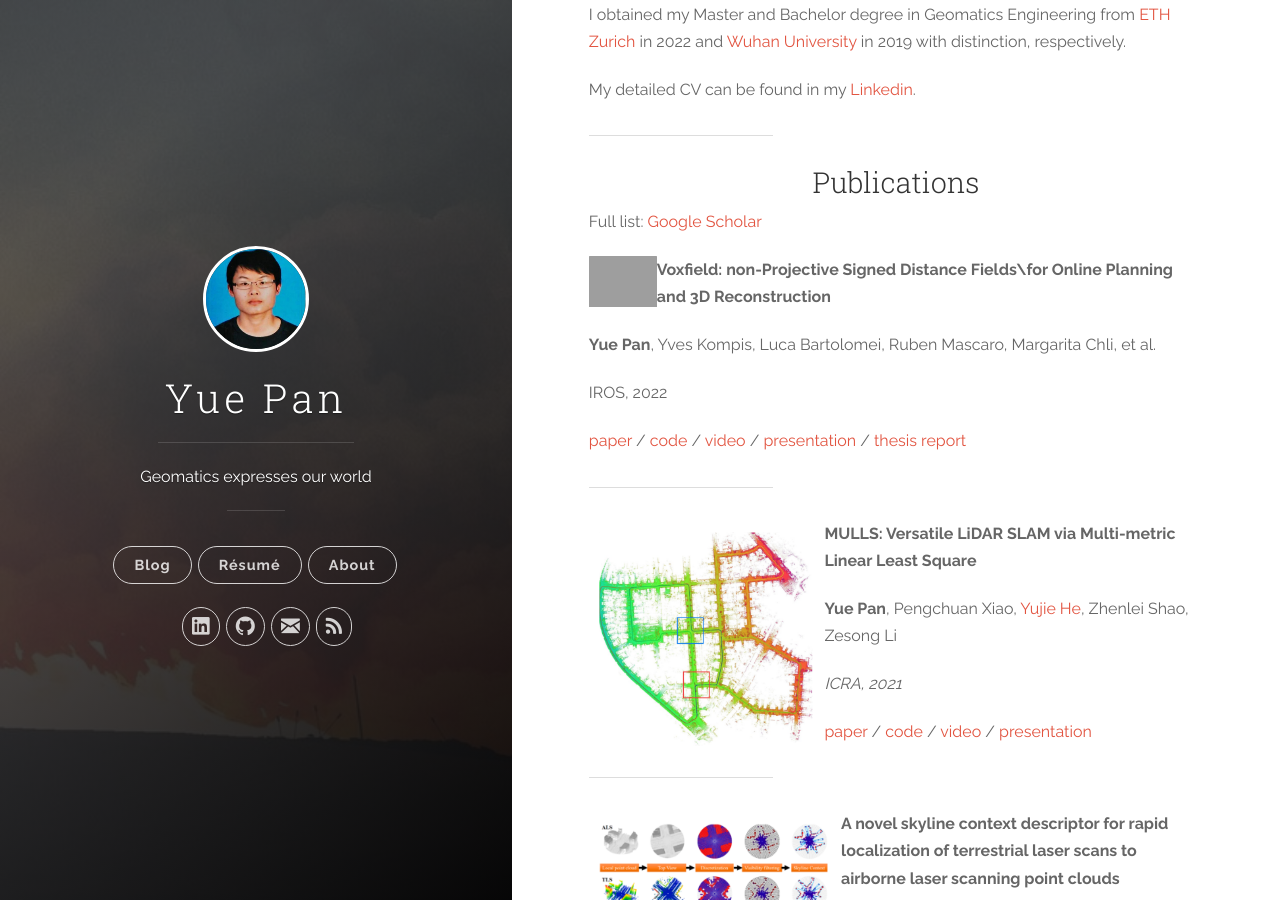
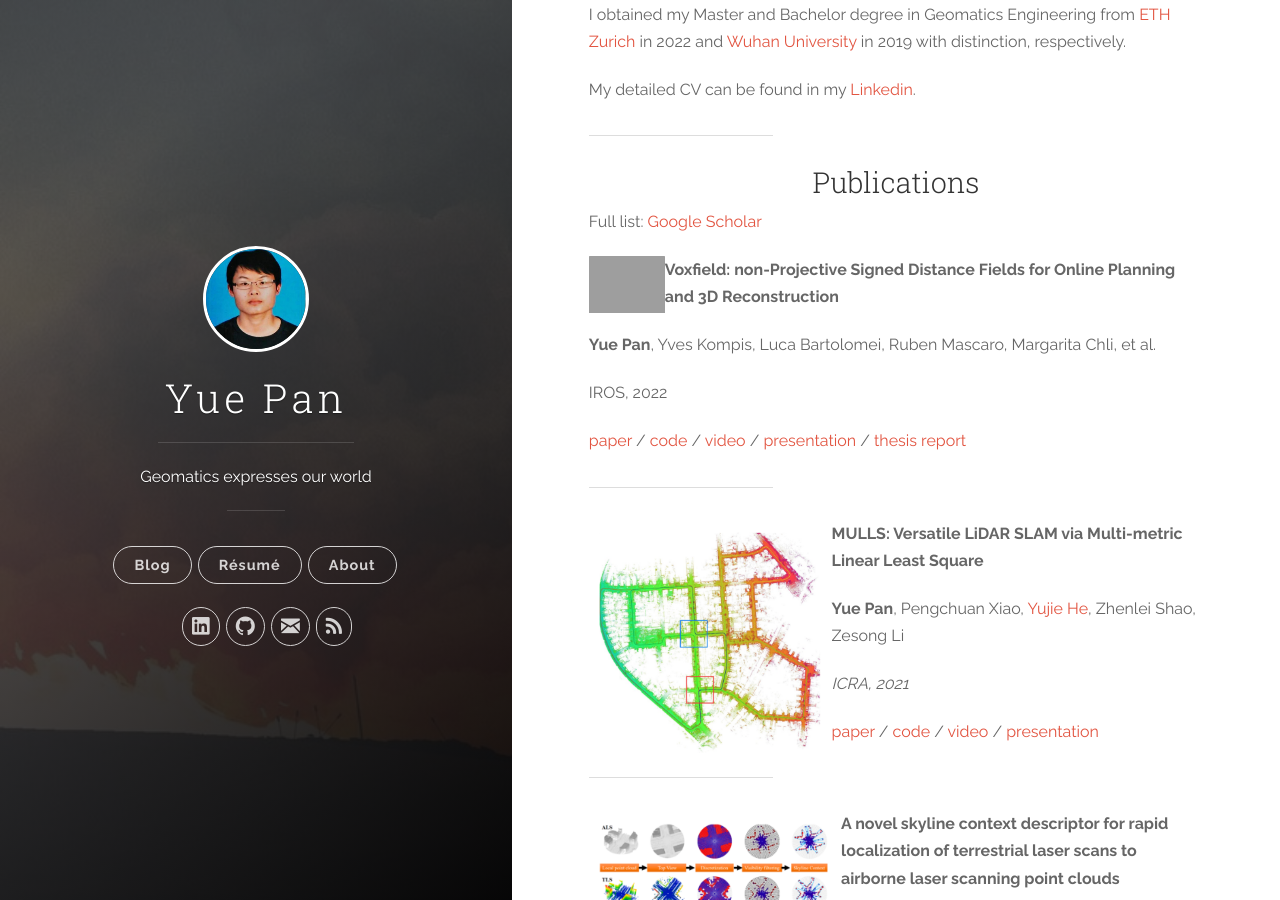
Before and after one commit to YuePanEdward/YuePanEdward.github.io, a Jekyll site: the page built from _posts/2022-7-9-about.md, in a window 1280 px wide and 900 px high, scrolled down 350 px. Built offline with Jekyll 4.4.1, drawn with Linux system fonts in a browser that asks for light colours; grey boxes are pictures that could not be loaded.

Commit message:
update info

```diff
--- a/_posts/2022-7-9-about.md
+++ b/_posts/2022-7-9-about.md
@@ -20,7 +20,7 @@ My detailed CV can be found in my [Linkedin](https://www.linkedin.com/in/yue-pan
 
 Full list: [Google Scholar](https://scholar.google.com/citations?hl=en&user=PUlWya8AAAAJ)
 
-<img align="left" src="../assets/voxfield_teaser.png" style="zoom: 17%;"/>**Voxfield: non-Projective Signed Distance Fields\\for Online Planning and 3D Reconstruction**
+<img align="left" src="../assets/voxfield_teaser.png" style="zoom: 19%;"/>**Voxfield: non-Projective Signed Distance Fields for Online Planning and 3D Reconstruction**
 
 **Yue Pan**, Yves Kompis, Luca Bartolomei, Ruben Mascaro, Margarita Chli, et al.
 
@@ -32,7 +32,7 @@ IROS, 2022
 
 ---
 
-<img align="left" src="../assets/mulls-kitti.png" style="zoom: 33%;" />**MULLS: Versatile LiDAR SLAM via Multi-metric Linear Least Square**
+<img align="left" src="../assets/mulls-kitti.png" style="zoom: 34%;" />**MULLS: Versatile LiDAR SLAM via Multi-metric Linear Least Square**
 
 **Yue Pan**, Pengchuan Xiao, [Yujie He](https://yujie-he.github.io/), Zhenlei Shao, Zesong Li
 
```
